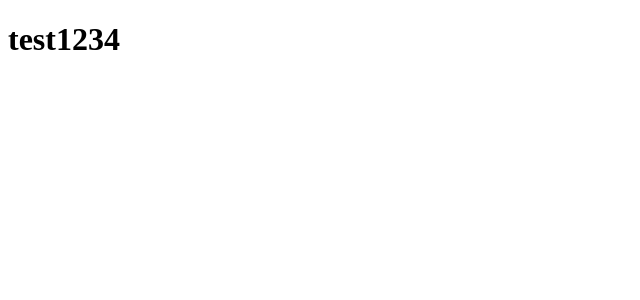
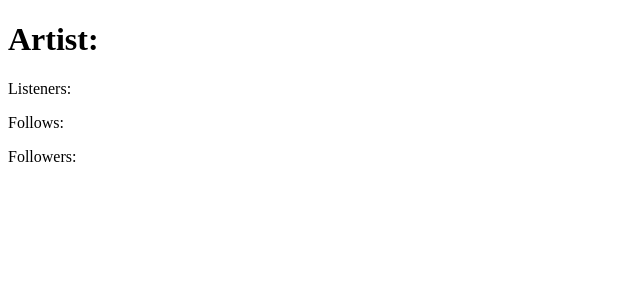
Before and after one commit to DritonLatifi/spotify, a Next.js app: page / in a window 1280 px wide. Shown: the top 300 px of the page, without its empty margins (0-640 px from the left). Built offline with nearby package versions, Linux system fonts and the light colour scheme.

Commit message:
stuff working

```diff
--- a/src/components/artistInfo.js
+++ b/src/components/artistInfo.js
@@ -1,7 +1,13 @@
 "use client"
 
 export default function ArtistInfo() {
+
   return (
-    <h1>test1234</h1>
+    <div>
+      <h1 class="artistTitle">Artist: </h1>
+      <p class="listeners">Listeners: </p>
+      <p class="follows">Follows: </p>
+      <p class="followers">Followers: </p>
+    </div>
   )
 }
```
Also changed, not shown: package.json (+5 -5 lines), 1 other file (tests, documents, lock files or other folders).
